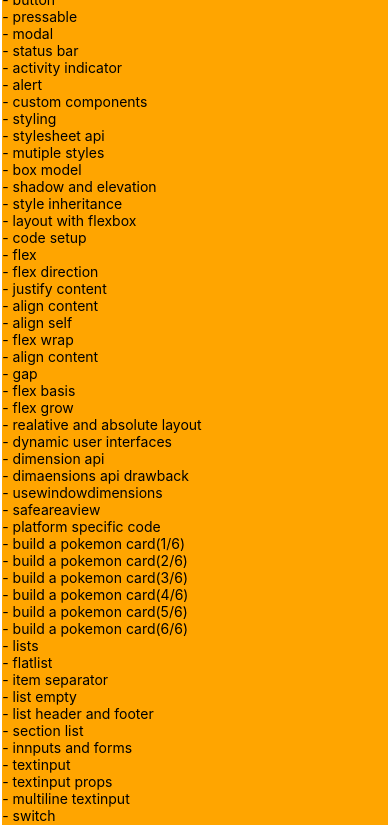
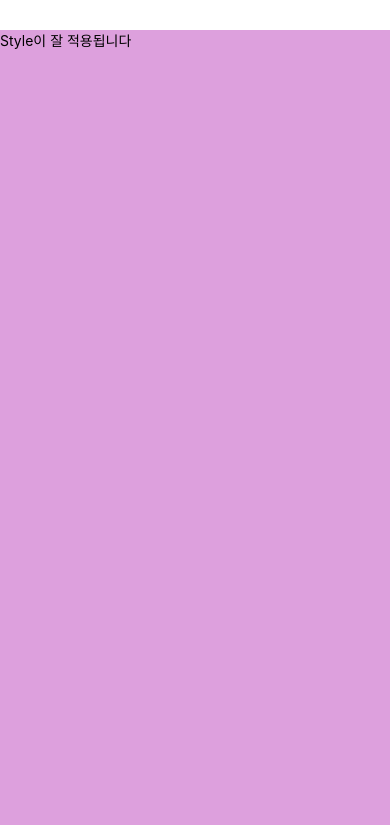
Before and after one commit to liebespaar93/react_native_r3f, a React Native app: screen / in a window 390 px wide. Shown: the top 825 px of the page. Built offline with nearby package versions, Linux system fonts and the light colour scheme.

Commit message:
add stylesheet

```diff
--- a/App.js
+++ b/App.js
@@ -4,12 +4,13 @@ import StatusBarTutorial from './components/tutorial/StatusBarTutorial';
 import ActivityIndicatorTutorial from './components/tutorial/ActivityIndicatorTutorial';
 import AlertTutoriai from './components/tutorial/AlertTutoriai';
 import CustomComponentsTutorial from './components/tutorial/CustomComponentsTutorial';
+import StyleSheetTutorial from './components/tutorial/StyleSheetTutorial';
 
 export default function App() {
 
   return (
     <View style={styles.container}>
-      <CustomComponentsTutorial></CustomComponentsTutorial>
+      <StyleSheetTutorial></StyleSheetTutorial>
     </View>
   );
 }
--- /dev/null
+++ b/components/tutorial/StyleSheetTutorial.tsx
@@ -0,0 +1,16 @@
+import React from 'react'
+import { StyleSheet, Text, View } from 'react-native'
+
+function StyleSheetTutorial() {
+  return (
+    <View style={styles.container}>
+        <Text>Style이 잘 적용됩니다</Text>
+    </View>
+  )
+}
+
+const styles = StyleSheet.create({
+  container: { flex: 1, backgroundColor:"plum", width:"100%" }
+})
+
+export default StyleSheetTutorial
```
Also changed, not shown: 1 other file (tests, documents, lock files or other folders).
